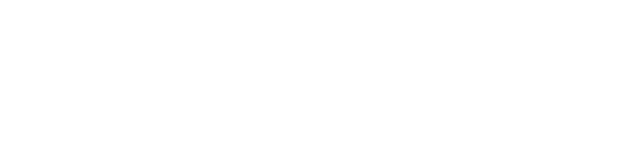
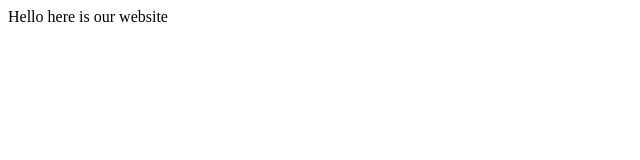
Before and after one commit to mig-dev92/CSCE-4901, a plain HTML site: page index.html in a window 1280 px wide. Shown: the whole page, without its empty margins (0-640 px from the left). Drawn offline with Linux system fonts and the light colour scheme.

Commit message:
Added content to index.html

```diff
--- a/index.html
+++ b/index.html
@@ -7,5 +7,7 @@
         <meta name="viewport" content="width=device-width, initial-scale=1.0" />
         <title>Document</title>
     </head>
-    <body></body>
+    <body>
+        <h>Hello here is our website</h>
+    </body>
 </html>
```
